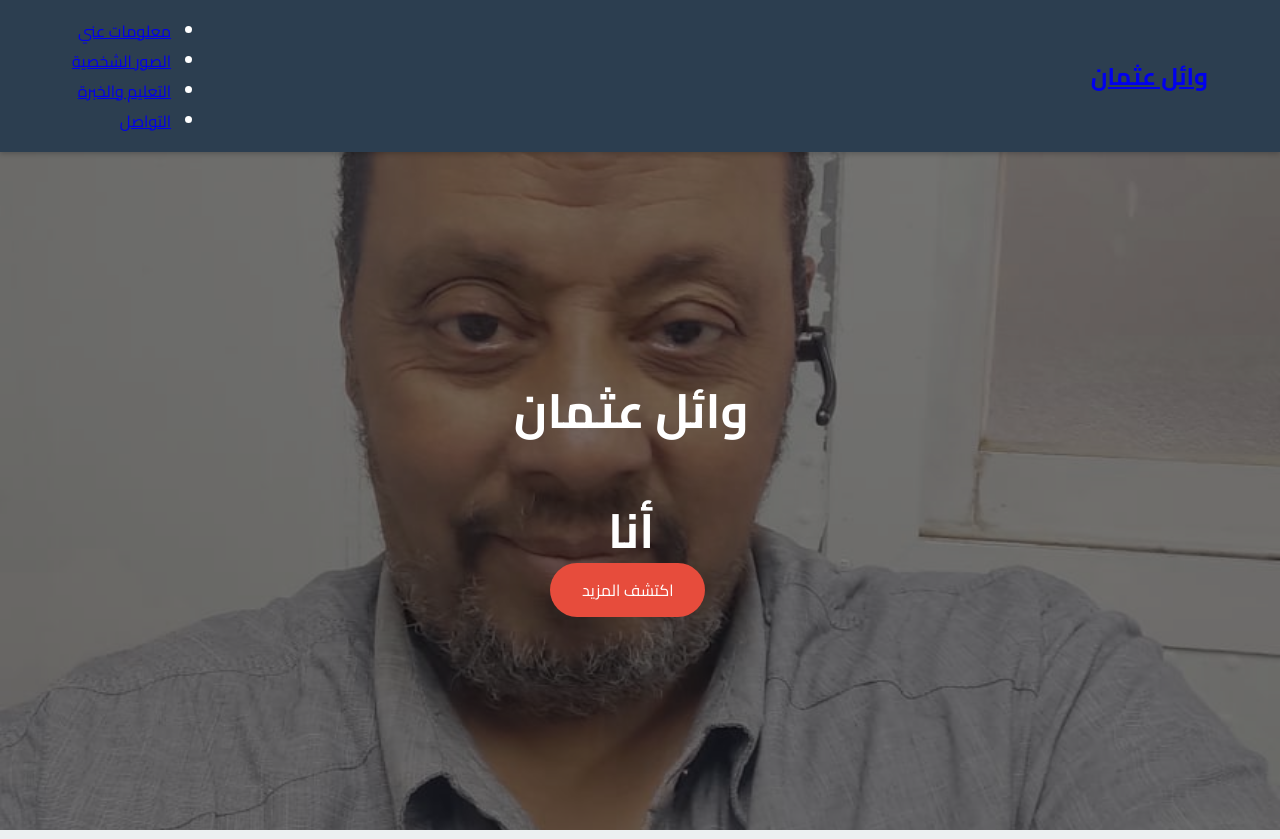
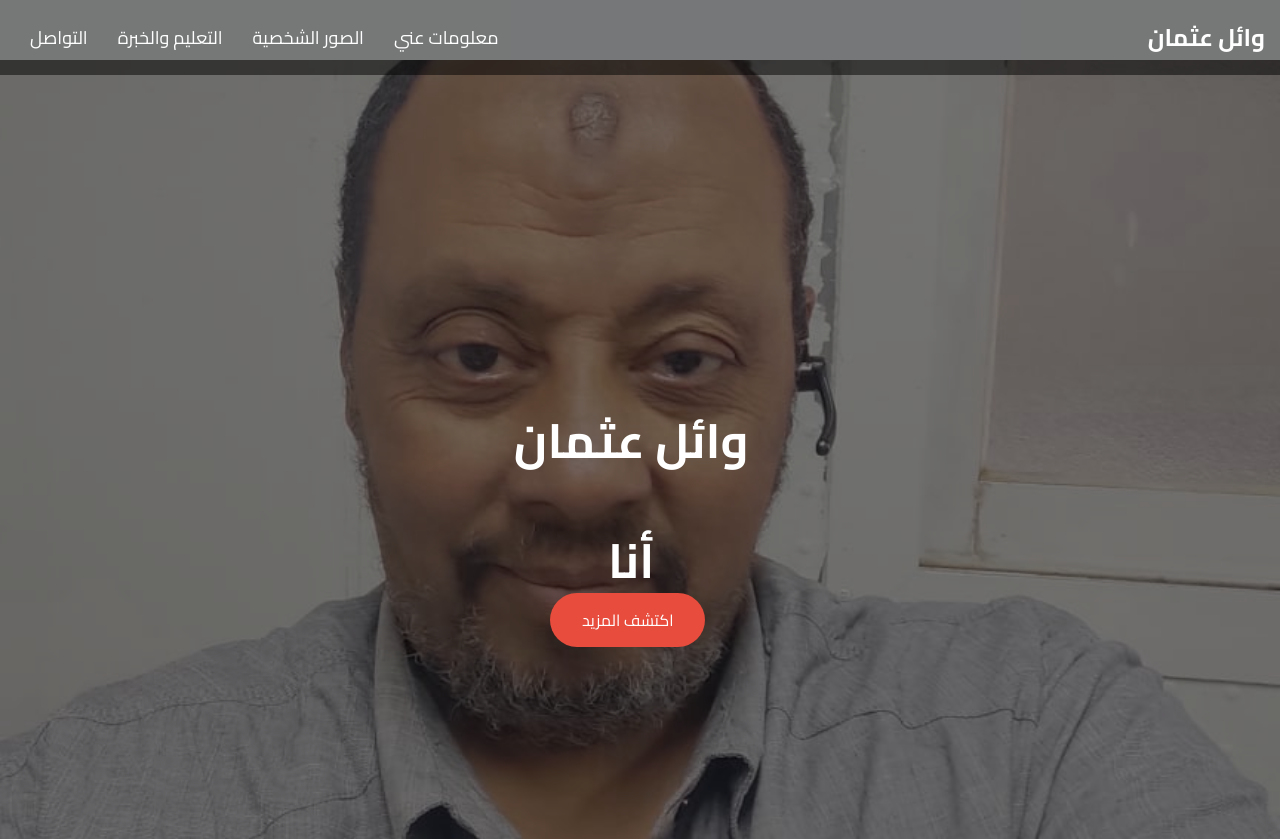
Before and after one commit to osmanwael/accountant, a plain HTML site: page index.html in a window 1280 px wide. Shown: the top 839 px of the page. Drawn offline with Linux system fonts and the light colour scheme.

Commit message:
Update style.css

```diff
--- a/style.css
+++ b/style.css
@@ -22,40 +22,46 @@ body {
   text-align: right;
 }
 
-.header {
-  background-color: var(--primary-color);
-  color: #fff;
+.navbar {
+  background: rgba(0, 0, 0, 0.5); /* لون الخلفية شبه الشفاف */
+  padding: 15px;
   position: fixed;
-  width: 100%;
   top: 0;
   left: 0;
-  z-index: 1000;
-  box-shadow: 0 2px 5px rgba(0, 0, 0, 0.2);
-}
-
-.navbar {
+  width: 100%;
   display: flex;
   justify-content: space-between;
   align-items: center;
-  padding: 1rem 2rem;
-  max-width: 1200px;
-  margin: 0 auto;
+  z-index: 999;
 }
 
-.logo {
-  font-size: 1.5rem;
+.navbar .logo {
+  color: #fff;
+  font-size: 24px;
+  text-decoration: none;
   font-weight: bold;
 }
 
-.nav-links .nav-link {
+.navbar ul {
+  list-style: none;
+  margin: 0;
+  padding: 0;
+  display: flex;
+}
+
+.navbar ul li {
+  margin: 0 15px;
+}
+
+.navbar ul li a {
   color: #fff;
   text-decoration: none;
-  margin-left: 2rem;
-  transition: color 0.3s;
+  font-size: 18px;
+  transition: color 0.3s ease;
 }
 
-.nav-links .nav-link:hover {
-  color: var(--accent-color);
+.navbar ul li a:hover {
+  color: #f7931e; /* لون عند المرور بالماوس */
 }
 
 .hero {
```
